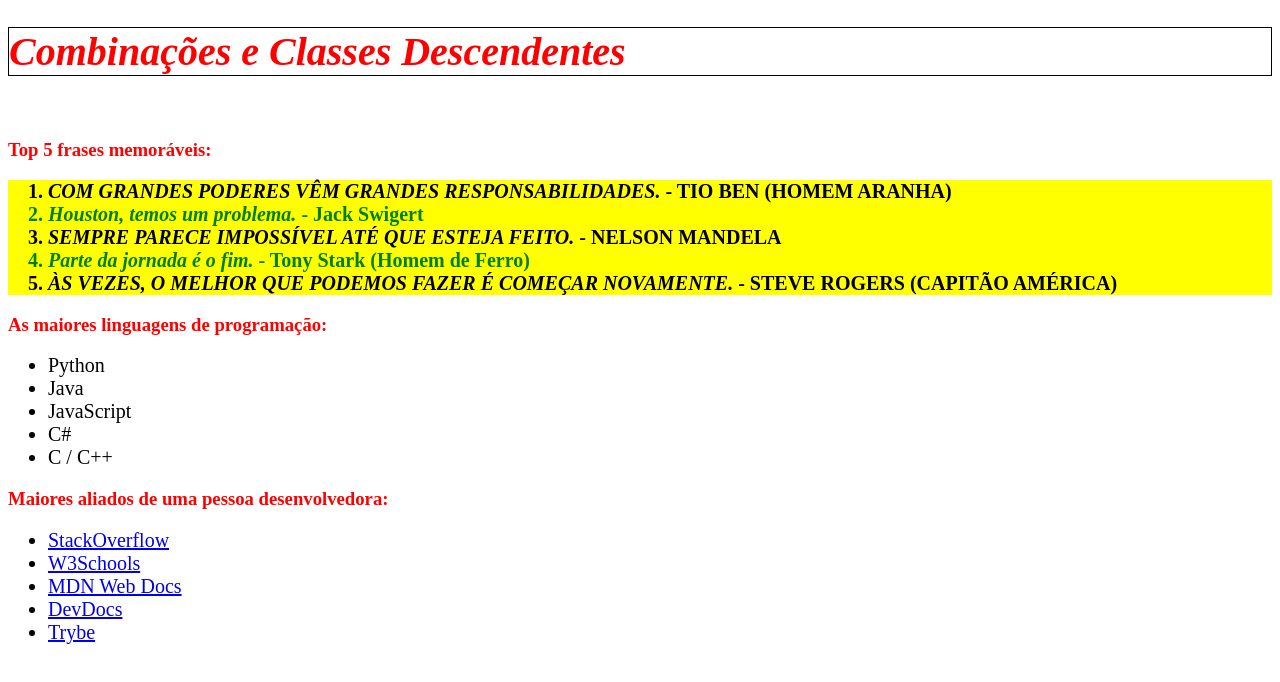
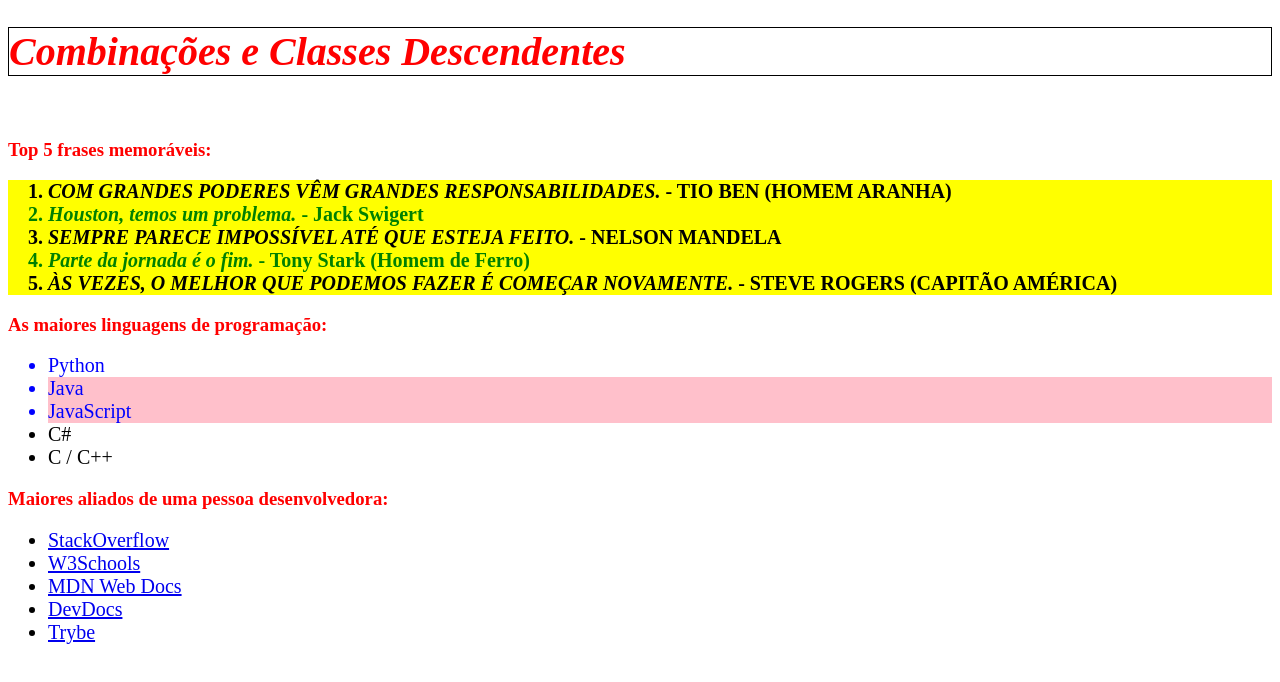
Before and after one commit to PauloScapol/trybe_exercicios, a plain HTML site: page M1_Fundamentos/S3_Introdução_a_HTML_e_CSS/Dia_3_HTML_e_CSS-Seletores_e_posicionamento/index5.html in a window 1280 px wide. Drawn offline with Linux system fonts and the light colour scheme.

Commit message:
Fiz com que a fonte dos primeiros itens da lista de linguagens de programação sejam azul e se tiver a palavra java, o fundo rosa

```diff
--- a/M1_Fundamentos/S3_Introdução_a_HTML_e_CSS/Dia_3_HTML_e_CSS-Seletores_e_posicionamento/index5.html
+++ b/M1_Fundamentos/S3_Introdução_a_HTML_e_CSS/Dia_3_HTML_e_CSS-Seletores_e_posicionamento/index5.html
@@ -18,9 +18,9 @@
     </ol>
     <h3>As maiores linguagens de programação:</h3>
     <ul>
-      <li>Python</li>
-      <li>Java</li>
-      <li>JavaScript</li>
+      <li class="primeiros3">Python</li>
+      <li class="java primeiros3">Java</li>
+      <li class="java primeiros3">JavaScript</li>
       <li>C#</li>
       <li>C / C++</li>
     </ul>
--- a/M1_Fundamentos/S3_Introdução_a_HTML_e_CSS/Dia_3_HTML_e_CSS-Seletores_e_posicionamento/style5.css
+++ b/M1_Fundamentos/S3_Introdução_a_HTML_e_CSS/Dia_3_HTML_e_CSS-Seletores_e_posicionamento/style5.css
@@ -26,3 +26,11 @@ li {
 li.italica {
     font-weight: bold;
 }
+
+li.primeiros3 {
+    color: blue;
+}
+
+li.java {
+    background-color: pink;
+}
```
